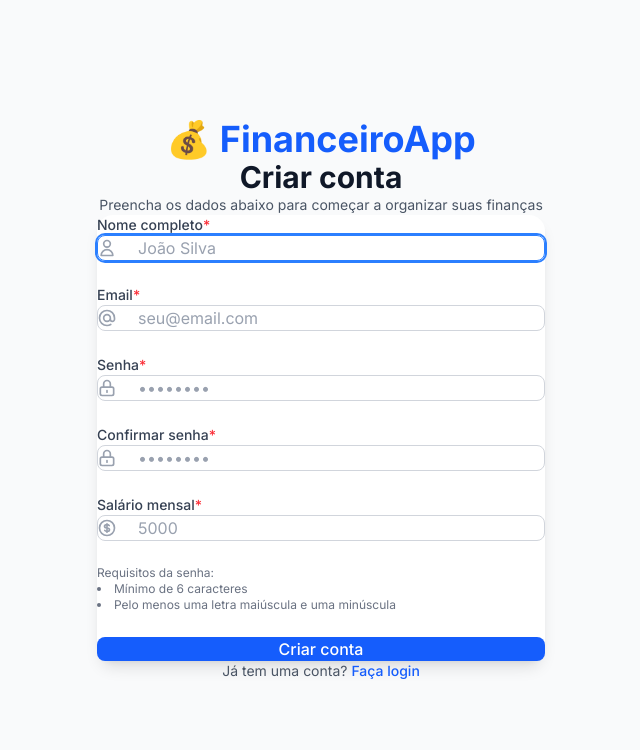
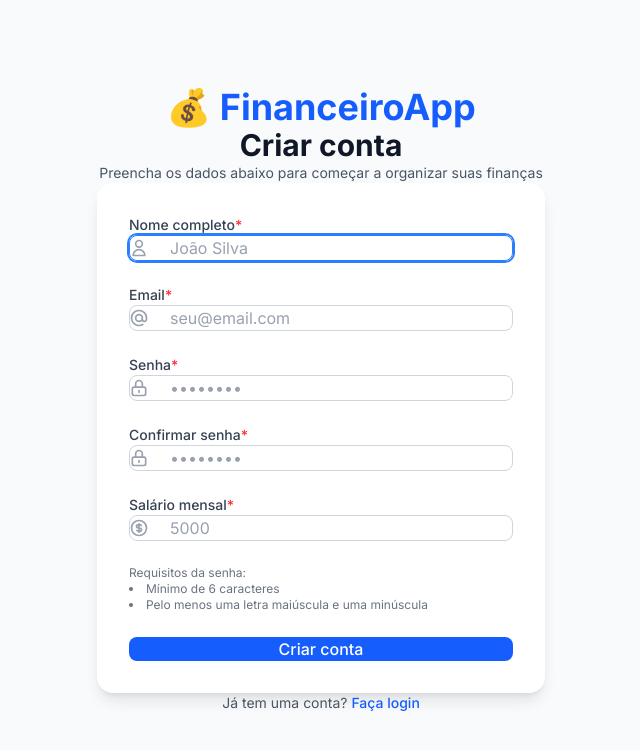
Before and after one commit to rafSnow/financeiro, a React (Vite) app: page /register in a window 1280 px wide. Shown: the top 750 px of the page, without its empty margins (319-959 px from the left). Built offline with nearby package versions, Linux system fonts and the light colour scheme; no server answers.

Commit message:
fix: Aplicar padding usando inline style
- Substituído p-8 por style={{ padding: '2rem' }}
- Garante que o padding seja aplicado corretamente
- Compatibilidade com Tailwind CSS 4

```diff
--- a/src/pages/Login.jsx
+++ b/src/pages/Login.jsx
@@ -133,7 +133,7 @@ const Login = () => {
           </div>
 
           <form onSubmit={handleResetPassword} className="mt-8">
-            <div className="bg-white shadow-lg rounded-2xl p-8 flex flex-col gap-6">
+            <div className="bg-white shadow-lg rounded-2xl flex flex-col gap-6" style={{ padding: '2rem' }}>
               <Input
                 label="Email"
                 type="email"
@@ -179,7 +179,7 @@ const Login = () => {
         </div>
 
         <form onSubmit={handleSubmit} className="mt-8">
-          <div className="bg-white shadow-lg rounded-2xl p-8 flex flex-col gap-6">
+          <div className="bg-white shadow-lg rounded-2xl flex flex-col gap-6" style={{ padding: '2rem' }}>
             {errors.general && (
               <div className="bg-red-50 border border-red-200 text-red-700 px-4 py-3 rounded-lg">
                 {errors.general}
--- a/src/pages/Register.jsx
+++ b/src/pages/Register.jsx
@@ -147,7 +147,7 @@ const Register = () => {
         </div>
 
         <form onSubmit={handleSubmit} className="mt-8">
-          <div className="bg-white shadow-lg rounded-2xl p-8 flex flex-col gap-6">
+          <div className="bg-white shadow-lg rounded-2xl flex flex-col gap-6" style={{ padding: '2rem' }}>
             {errors.general && (
               <div className="bg-red-50 border border-red-200 text-red-700 px-4 py-3 rounded-lg">
                 {errors.general}
```
